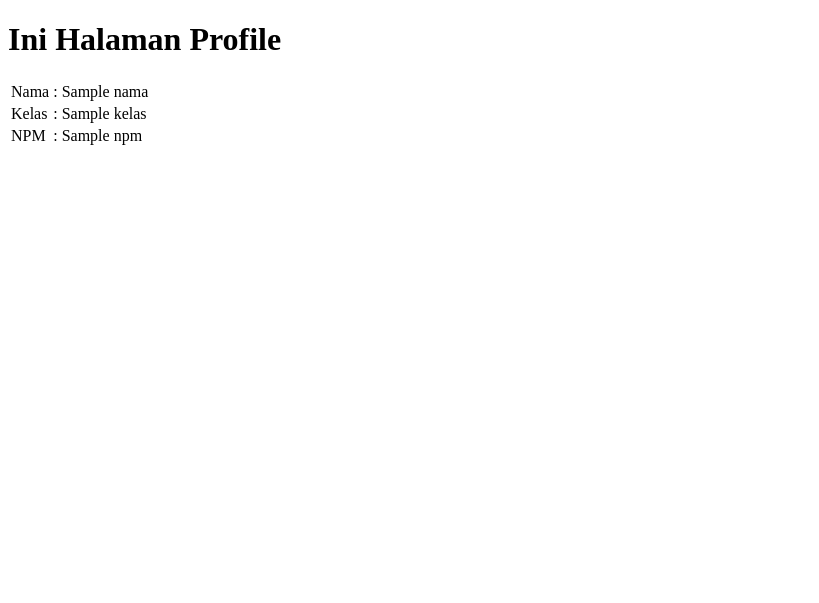
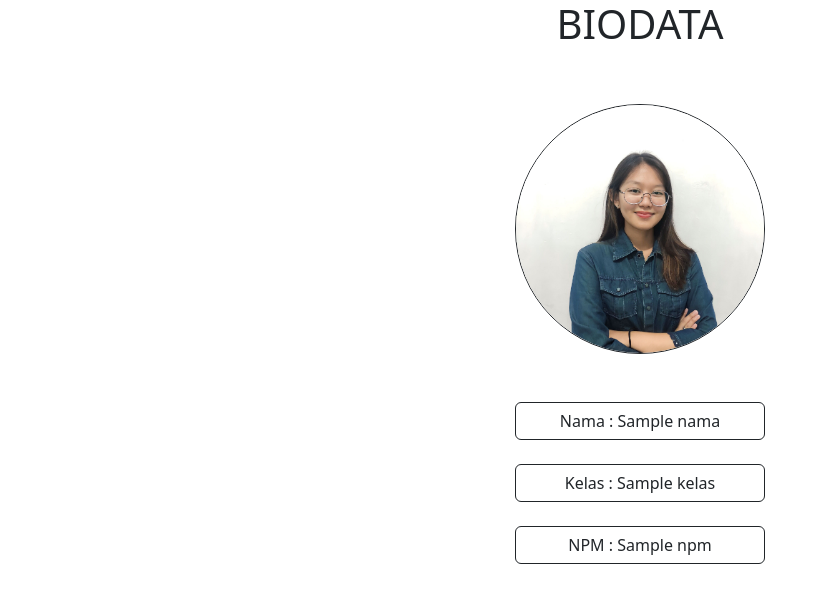
Before and after one commit to CindyLoria/prak-web-lanjut-2117051004, a CodeIgniter 4 app: template app/Views/profile.php in a window 1280 px wide. Shown: the top 603 px of the page, without its empty margins (0-819 px from the left). Run offline with PHP 8.4 and a stand-in for CodeIgniter, Linux system fonts and the light colour scheme; the template is opened without the code that fills it: most values are stand-ins (such as "Sample title", 1, 10 or a date in 2020); some libraries are stand-ins or nearby versions.

Commit message:
Ganti profile

```diff
--- a/app/Views/profile.php
+++ b/app/Views/profile.php
@@ -4,25 +4,20 @@
     <meta charset="UTF-8">
     <meta name="viewport" content="width=device-width, initial-scale=1.0">
     <title>Document</title>
+    <link rel="stylesheet" href="https://cdn.jsdelivr.net/npm/bootstrap@5.2.3/dist/css/bootstrap.min.css">
 </head>
 <body>
-    <h1>Ini Halaman Profile</h1>
-    <table>
-        <tr>
-            <td>Nama</td>
-            <td>:</td>
-            <td><?= $nama ?></td>
-        </tr>
-        <tr>
-            <td>Kelas</td>
-            <td>:</td>
-            <td><?= $kelas ?></td>
-        </tr>
-        <tr>
-            <td>NPM</td>
-            <td>:</td>
-            <td><?= $npm ?></td>
-        </tr>
-    </table>
+    <h1><center>BIODATA</center></h1>
+    <br>
+    <br>
+    <div style="text-align:center;">
+        <img src="<?php echo base_url('cindy.jpg'); ?>" alt="cindy" style="height: 250px; width: 250px; border-radius: 50%; object-fit: cover;"  border="1.5px" ><br>
+        <br>
+        <br>
+        <button type="button" class="btn btn-outline-dark" style="width: 250px;">Nama : <?= $nama ?></button><br><br>
+        <button type="button" class="btn btn-outline-dark" style="width: 250px;">Kelas : <?= $kelas ?></button><br><br>
+        <button type="button" class="btn btn-outline-dark" style="width: 250px;">NPM : <?= $npm ?></button><br><br>
+    </div>
+    <script src="https://cdn.jsdelivr.net/npm/bootstrap@5.2.3/dist/js/bootstrap.bundle.min.js"></script>
 </body>
 </html>
```
Also changed, not shown: public/Vidya.jpeg (added), public/cindy.jpg (added).
